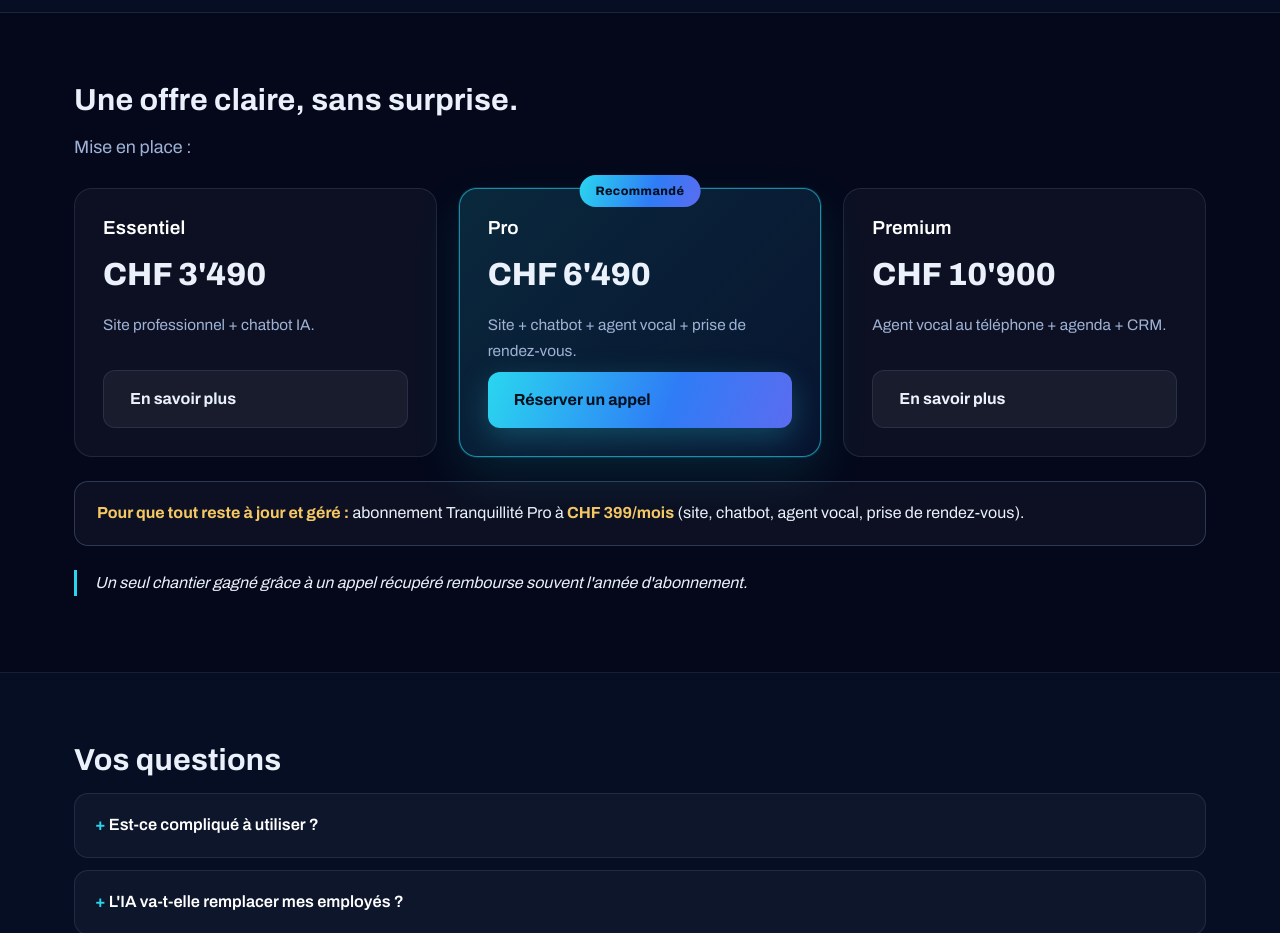
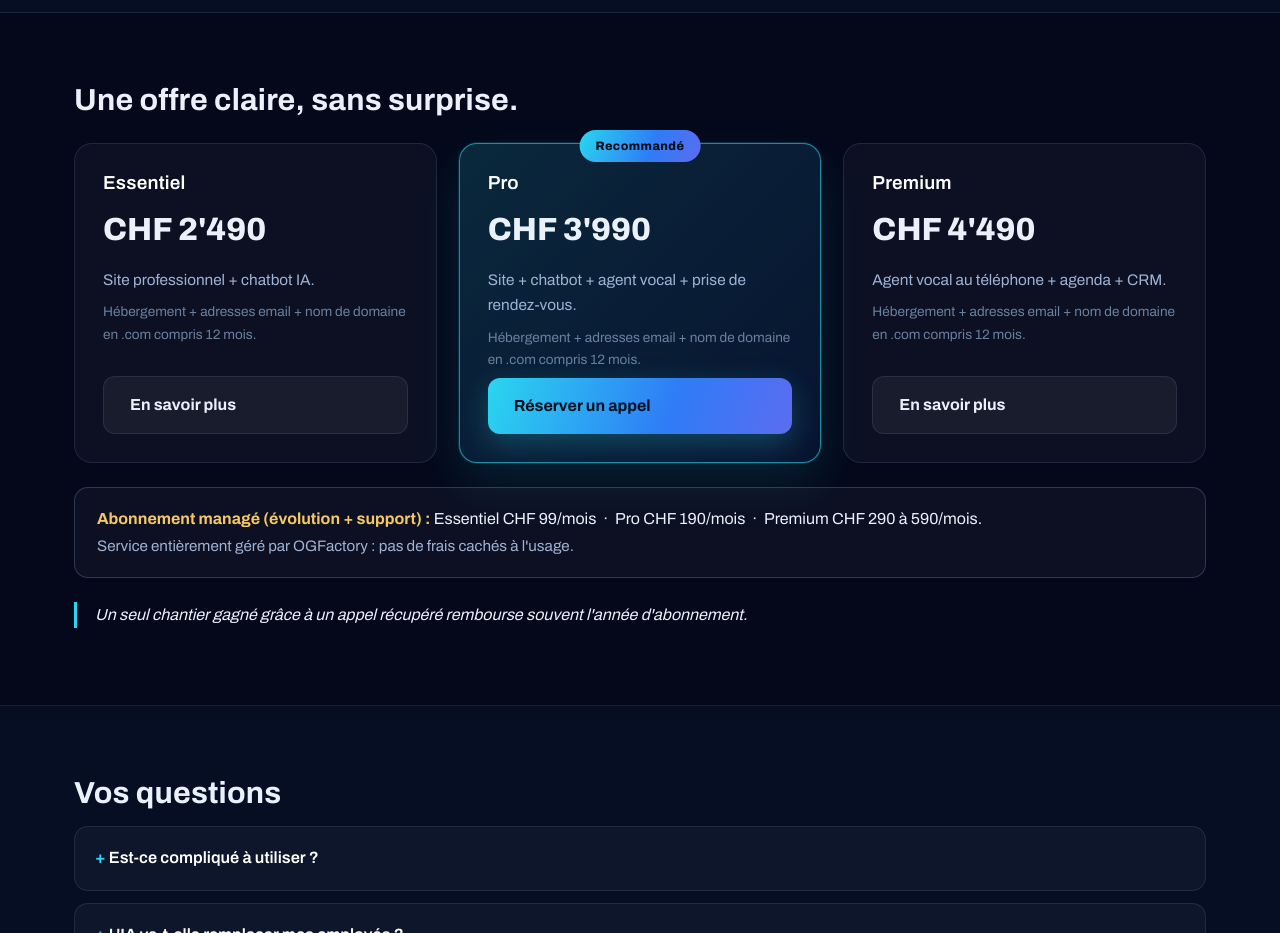
Before and after one commit to IAProbot/ogfactory-landing-batiment, a plain HTML site: page index.html in a window 1280 px wide. Shown: the part 2660-3593 px from the top of the page. Drawn offline with Linux system fonts and the light colour scheme; a web font is replaced by a local one.

Commit message:
Update pricing, subscription tiers, managed-service note, remove 'Mise en place'

```diff
--- a/index.html
+++ b/index.html
@@ -212,30 +212,30 @@
 <section class="block">
   <div class="wrap">
     <h2>Une offre claire, sans surprise.</h2>
-    <p class="lead">Mise en place :</p>
     <div class="price">
       <div class="plan">
         <h3>Essentiel</h3>
-        <div class="amt">CHF 3'490</div>
-        <p class="desc">Site professionnel + chatbot IA.</p>
+        <div class="amt">CHF 2'490</div>
+        <p class="desc">Site professionnel + chatbot IA.<span style="display:block;margin-top:8px;color:var(--muted-2);font-size:.85rem">Hébergement + adresses email + nom de domaine en .com compris 12 mois.</span></p>
         <a href="#contact" class="btn btn-dark">En savoir plus</a>
       </div>
       <div class="plan feature">
         <span class="tag">Recommandé</span>
         <h3>Pro</h3>
-        <div class="amt">CHF 6'490</div>
-        <p class="desc">Site + chatbot + agent vocal + prise de rendez-vous.</p>
+        <div class="amt">CHF 3'990</div>
+        <p class="desc">Site + chatbot + agent vocal + prise de rendez-vous.<span style="display:block;margin-top:8px;color:var(--muted-2);font-size:.85rem">Hébergement + adresses email + nom de domaine en .com compris 12 mois.</span></p>
         <a href="#contact" class="btn btn-primary">Réserver un appel</a>
       </div>
       <div class="plan">
         <h3>Premium</h3>
-        <div class="amt">CHF 10'900</div>
-        <p class="desc">Agent vocal au téléphone + agenda + CRM.</p>
+        <div class="amt">CHF 4'490</div>
+        <p class="desc">Agent vocal au téléphone + agenda + CRM.<span style="display:block;margin-top:8px;color:var(--muted-2);font-size:.85rem">Hébergement + adresses email + nom de domaine en .com compris 12 mois.</span></p>
         <a href="#contact" class="btn btn-dark">En savoir plus</a>
       </div>
     </div>
     <div class="sub-note">
-      <strong>Pour que tout reste à jour et géré :</strong> abonnement Tranquillité Pro à <strong>CHF 399/mois</strong> (site, chatbot, agent vocal, prise de rendez-vous).
+      <strong>Abonnement managé (évolution + support) :</strong> Essentiel CHF 99/mois &nbsp;·&nbsp; Pro CHF 190/mois &nbsp;·&nbsp; Premium CHF 290 à 590/mois.
+      <br><span style="color:var(--muted);font-size:.95rem">Service entièrement géré par OGFactory : pas de frais cachés à l'usage.</span>
     </div>
     <p class="quote">Un seul chantier gagné grâce à un appel récupéré rembourse souvent l'année d'abonnement.</p>
   </div>
```
